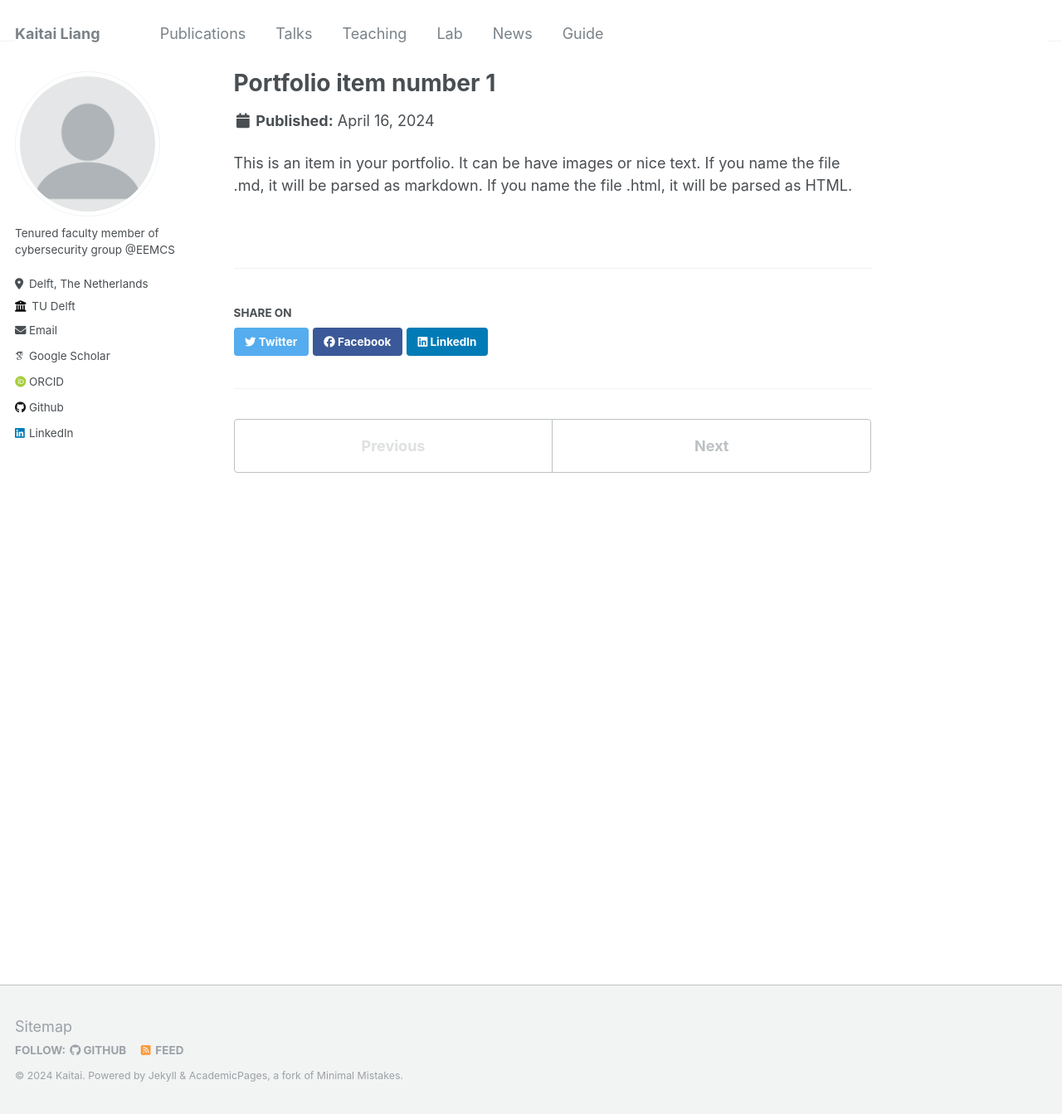
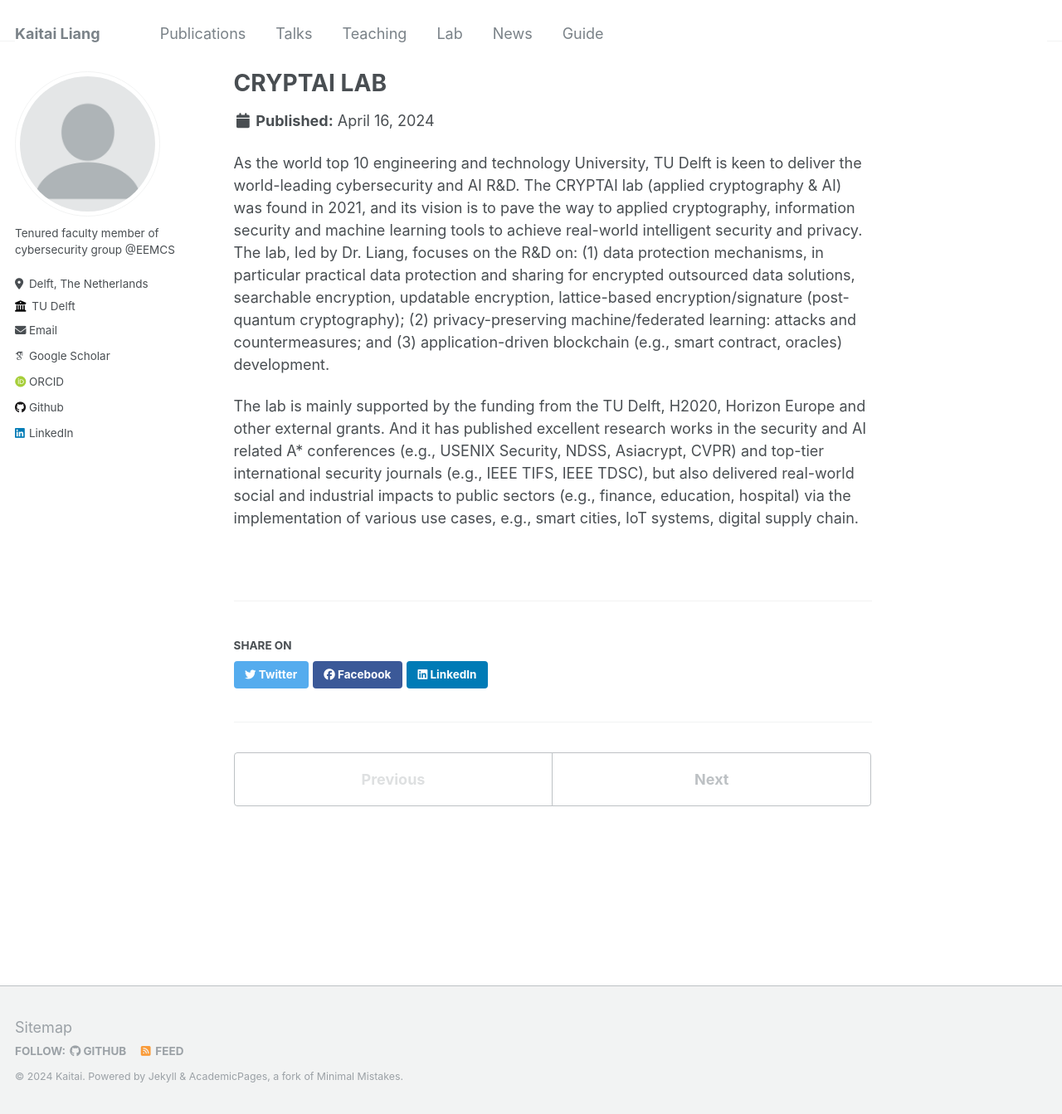
Before and after one commit to kaitailiang/kaitailiang.github.io, a Jekyll site: the page built from _portfolio/portfolio-1.md, in a window 1280 px wide and 1343 px high. Shown: the whole window at 83% size. Built offline with Jekyll 4.4.1, drawn with Linux system fonts in a browser that asks for light colours; some web fonts are replaced.

Commit message:
Update portfolio-1.md

```diff
--- a/_portfolio/portfolio-1.md
+++ b/_portfolio/portfolio-1.md
@@ -1,7 +1,8 @@
 ---
-title: "Portfolio item number 1"
-excerpt: "Short description of portfolio item number 1<br/><img src='/images/500x300.png'>"
+title: "CRYPTAI LAB"
 collection: portfolio
 ---
 
-This is an item in your portfolio. It can be have images or nice text. If you name the file .md, it will be parsed as markdown. If you name the file .html, it will be parsed as HTML.
+As the world top 10 engineering and technology University, TU Delft is keen to deliver the world-leading cybersecurity and AI R&D. The CRYPTAI lab (applied cryptography & AI) was found in 2021, and its vision is to pave the way to applied cryptography, information security and machine learning tools to achieve real-world intelligent security and privacy. The lab, led by Dr. Liang, focuses on the R&D on: (1) data protection mechanisms, in particular practical data protection and sharing for encrypted outsourced data solutions, searchable encryption, updatable encryption, lattice-based encryption/signature (post-quantum cryptography); (2) privacy-preserving machine/federated learning: attacks and countermeasures; and (3) application-driven blockchain (e.g., smart contract, oracles) development.
+
+The lab is mainly supported by the funding from the TU Delft, H2020, Horizon Europe and other external grants. And it has published excellent research works in the security and AI related A* conferences (e.g., USENIX Security, NDSS, Asiacrypt, CVPR) and top-tier international security journals (e.g., IEEE TIFS, IEEE TDSC), but also delivered real-world social and industrial impacts to public sectors (e.g., finance, education, hospital) via the implementation of various use cases, e.g., smart cities, IoT systems, digital supply chain.
```
